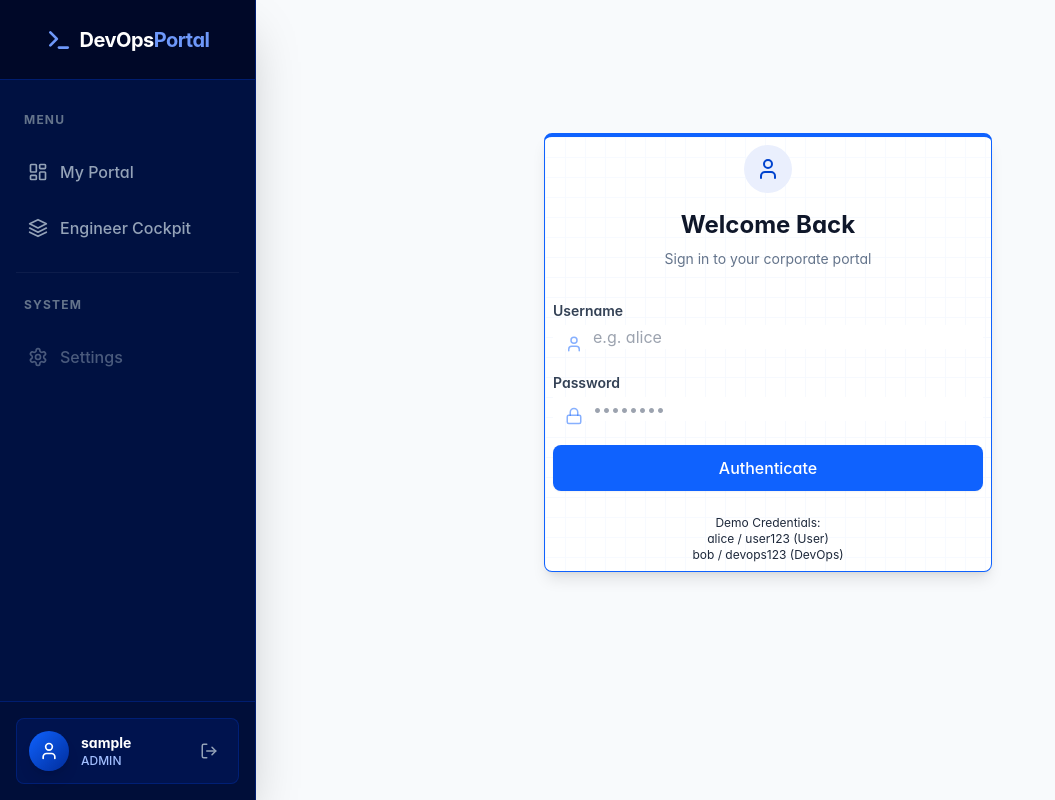
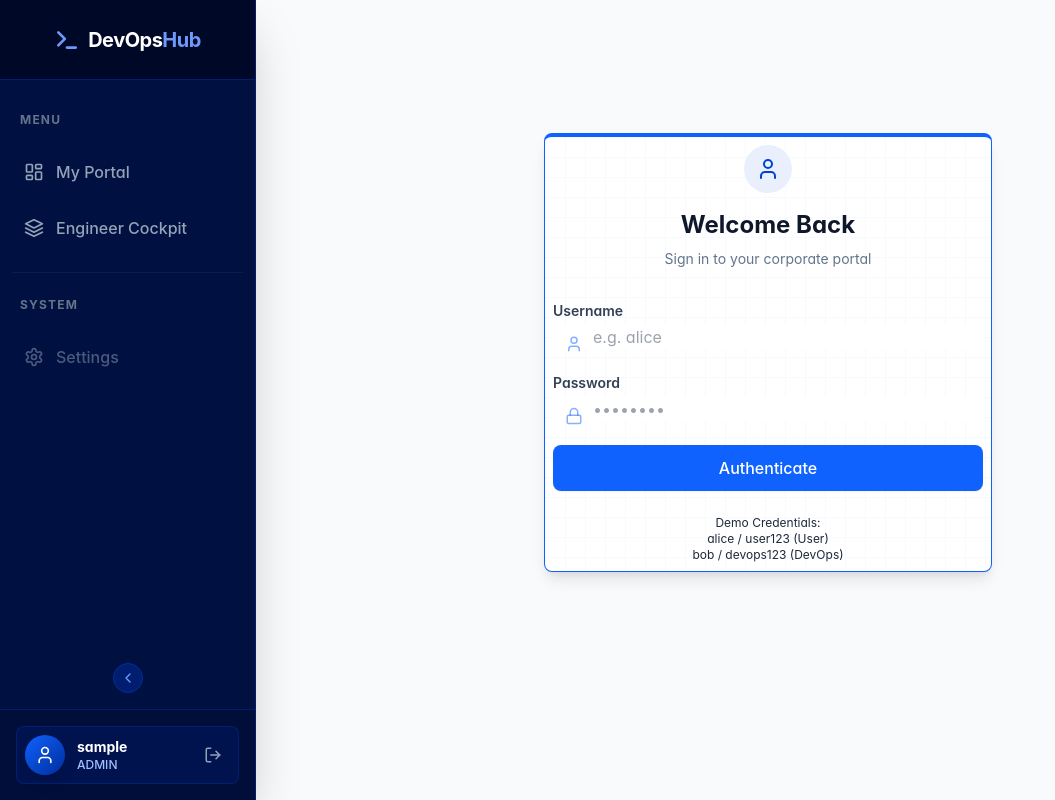
Before and after one commit to mrajibrm/devops-portal, a React (Vite) app in the folder frontend/: page /login in a window 1280 px wide. Shown: the whole page, without its empty margins (0-1055 px from the left). Built offline with nearby package versions, Linux system fonts and the light colour scheme; sample sign-in values are in the browser's storage.

Commit message:
feat: Implement a collapsible sidebar with dynamic width, content visibility, and a toggle button.

```diff
--- a/frontend/src/App.jsx
+++ b/frontend/src/App.jsx
@@ -2,14 +2,14 @@ import React from 'react';
 import { BrowserRouter as Router, Routes, Route, Navigate, NavLink, useLocation } from 'react-router-dom';
 import { AuthProvider, useAuth } from './context/AuthContext';
 import { ThemeProvider, useTheme } from './context/ThemeContext';
-import { LayoutDashboard, Ticket, LogOut, Terminal, Layers, PlusCircle, Settings, User } from 'lucide-react';
+import { LayoutDashboard, Ticket, LogOut, Terminal, Layers, PlusCircle, Settings, User, ChevronLeft, ChevronRight } from 'lucide-react';
 
 // Pages
 import Login from './pages/Login';
 import UserPortal from './pages/UserPortal';
 import EngineerCockpit from './pages/EngineerCockpit';
 
-const Sidebar = () => {
+const Sidebar = ({ collapsed, toggle }) => {
     const { user, logout } = useAuth();
     const location = useLocation();
 
@@ -17,56 +17,66 @@ const Sidebar = () => {
     if (!user) return null;
 
     const navLinkClass = ({ isActive }) =>
-        `nav-item ${isActive ? 'active' : ''}`;
+        `nav-item ${isActive ? 'active' : ''} ${collapsed ? 'justify-center px-2' : ''}`;
 
     return (
-        <aside className="fixed left-0 top-0 bottom-0 w-64 bg-brand-900 text-white flex flex-col z-50 shadow-2xl border-r border-brand-800">
-            {/* Logo Area - Centered */}
-            <div className="h-20 flex items-center justify-center px-6 border-b border-brand-800 bg-brand-950">
-                <div className="flex items-center gap-2 text-brand-300">
-                    <Terminal size={26} strokeWidth={2.5} />
-                    <span className="text-xl font-bold tracking-tight text-white">DevOps<span className="text-brand-300">Portal</span></span>
+        <aside className={`fixed left-0 top-0 bottom-0 bg-brand-900 text-white flex flex-col z-50 shadow-2xl border-r border-brand-800 transition-all duration-300 ${collapsed ? 'w-20' : 'w-64'}`}>
+            {/* Logo Area */}
+            <div className={`h-20 flex items-center ${collapsed ? 'justify-center' : 'justify-center px-6'} border-b border-brand-800 bg-brand-950 transition-all`}>
+                <div className="flex items-center gap-2 text-brand-300 overflow-hidden">
+                    <Terminal size={26} strokeWidth={2.5} className="flex-shrink-0" />
+                    {!collapsed && <span className="text-xl font-bold tracking-tight text-white whitespace-nowrap opacity-100 transition-opacity duration-200">
+                        DevOps<span className="text-brand-300">Hub</span>
+                    </span>}
                 </div>
             </div>
 
-            {/* Navigation - Spaced Evenly */}
-            <nav className="flex-1 py-8 px-4 flex flex-col gap-4">
-                <div className="px-2 mb-2 text-xs font-bold text-slate-500 uppercase tracking-widest">Menu</div>
+            {/* Navigation */}
+            <nav className="flex-1 py-8 px-3 flex flex-col gap-4 overflow-x-hidden">
+                {!collapsed && <div className="px-2 mb-2 text-xs font-bold text-slate-500 uppercase tracking-widest whitespace-nowrap">Menu</div>}
 
                 {['user', 'admin'].includes(user.role) && (
-                    <NavLink to="/portal" className={navLinkClass}>
-                        <LayoutDashboard size={20} />
-                        <span className="text-base">My Portal</span>
+                    <NavLink to="/portal" className={navLinkClass} title={collapsed ? "My Portal" : ""}>
+                        <LayoutDashboard size={20} className="flex-shrink-0" />
+                        {!collapsed && <span className="text-base whitespace-nowrap">My Portal</span>}
                     </NavLink>
                 )}
 
                 {['devops', 'admin'].includes(user.role) && (
-                    <NavLink to="/cockpit" className={navLinkClass}>
-                        <Layers size={20} />
-                        <span className="text-base">Engineer Cockpit</span>
+                    <NavLink to="/cockpit" className={navLinkClass} title={collapsed ? "Engineer Cockpit" : ""}>
+                        <Layers size={20} className="flex-shrink-0" />
+                        {!collapsed && <span className="text-base whitespace-nowrap">Engineer Cockpit</span>}
                     </NavLink>
                 )}
 
                 <div className="my-2 border-t border-white/5"></div>
 
-                <div className="px-2 mb-2 text-xs font-bold text-slate-500 uppercase tracking-widest">System</div>
-                <a href="#" className="nav-item cursor-not-allowed opacity-50">
-                    <Settings size={20} />
-                    <span className="text-base">Settings</span>
+                {!collapsed && <div className="px-2 mb-2 text-xs font-bold text-slate-500 uppercase tracking-widest whitespace-nowrap">System</div>}
+                <a href="#" className={`nav-item cursor-not-allowed opacity-50 ${collapsed ? 'justify-center px-2' : ''}`}>
+                    <Settings size={20} className="flex-shrink-0" />
+                    {!collapsed && <span className="text-base whitespace-nowrap">Settings</span>}
                 </a>
             </nav>
 
-            {/* User Profile - Aligned with Icon */}
-            <div className="p-4 bg-brand-950/30 border-t border-brand-800">
-                <div className="flex items-center gap-3 bg-brand-800/40 p-3 rounded-lg border border-brand-700/50">
-                    <div className="w-10 h-10 rounded-full bg-gradient-to-br from-brand-500 to-brand-700 flex items-center justify-center text-white shadow-lg">
+            {/* Toggle Button */}
+            <button
+                onClick={toggle}
+                className="mx-auto mb-4 p-1.5 rounded-full bg-brand-800 text-brand-300 hover:text-white hover:bg-brand-700 transition-colors border border-brand-700"
+            >
+                {collapsed ? <ChevronRight size={16} /> : <ChevronLeft size={16} />}
+            </button>
+
+            {/* User Profile */}
+            <div className={`p-4 bg-brand-950/30 border-t border-brand-800 transition-all ${collapsed ? 'px-2' : ''}`}>
+                <div className={`flex items-center gap-3 bg-brand-800/40 p-2 rounded-lg border border-brand-700/50 ${collapsed ? 'justify-center flex-col gap-2' : ''}`}>
+                    <div className="w-10 h-10 rounded-full bg-gradient-to-br from-brand-500 to-brand-700 flex items-center justify-center text-white shadow-lg flex-shrink-0">
                         <User size={20} />
                     </div>
-                    <div className="flex-1 overflow-hidden">
+                    {!collapsed && <div className="flex-1 overflow-hidden min-w-0">
                         <div className="text-sm font-bold text-white truncate">{user.username}</div>
                         <div className="text-xs text-brand-200 uppercase truncate font-medium">{user.role}</div>
-                    </div>
-                    <button onClick={logout} className="p-2 text-slate-400 hover:text-red-400 transition-colors" title="Logout">
+                    </div>}
+                    <button onClick={logout} className={`text-slate-400 hover:text-red-400 transition-colors ${collapsed ? 'mt-1' : 'p-2'}`} title="Logout">
                         <LogOut size={18} />
                     </button>
                 </div>
@@ -84,10 +94,12 @@ const ProtectedRoute = ({ children, roles }) => {
 
 const Layout = ({ children }) => {
     const { user } = useAuth();
+    const [collapsed, setCollapsed] = React.useState(false);
+
     return (
         <div className="min-h-screen bg-slate-50 flex">
-            <Sidebar />
-            <main className={`flex-1 transition-all duration-300 ${user ? 'ml-64' : ''}`}>
+            <Sidebar collapsed={collapsed} toggle={() => setCollapsed(!collapsed)} />
+            <main className={`flex-1 transition-all duration-300 ${user ? (collapsed ? 'ml-20' : 'ml-64') : ''}`}>
                 <div className="container mx-auto p-8 max-w-7xl">
                     {children}
                 </div>
```
